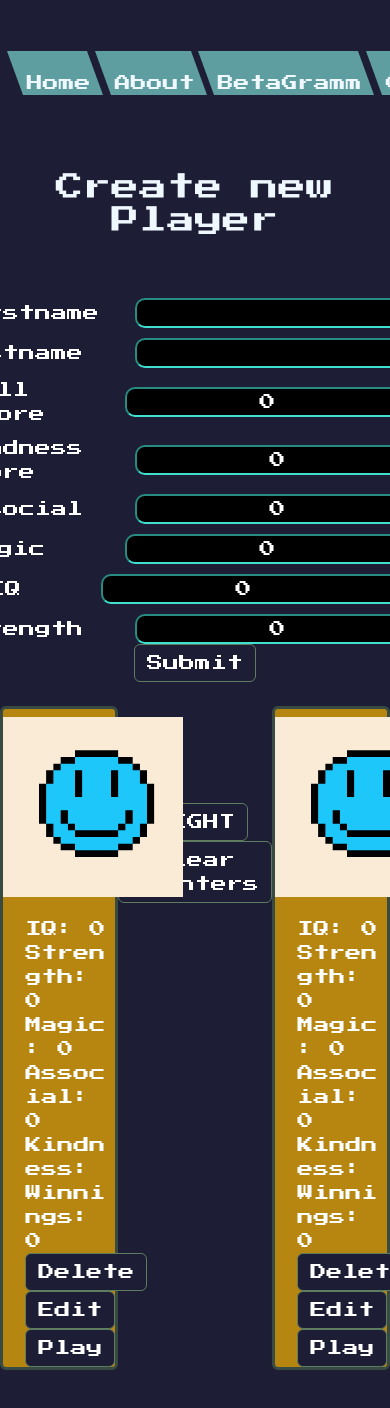
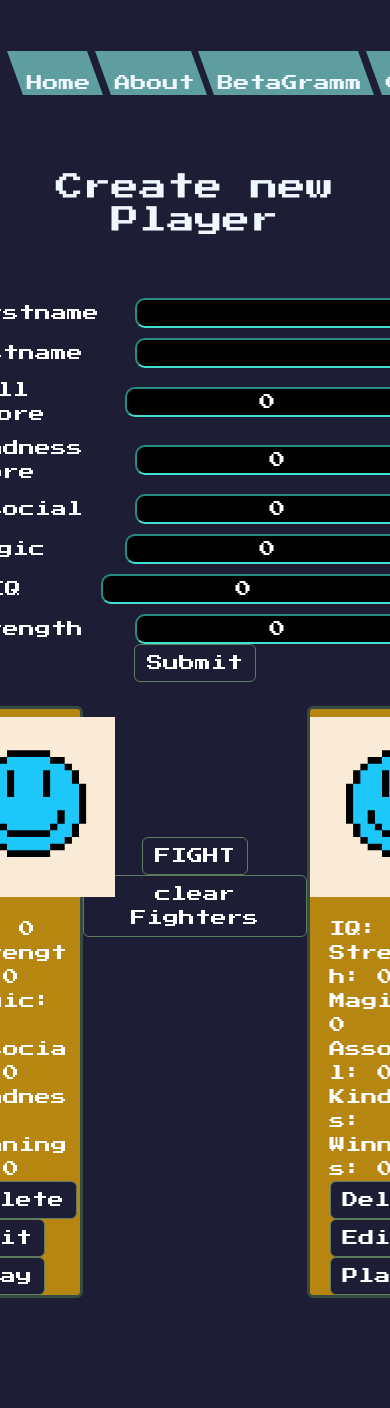
Before and after one commit to roxy22r/BetaGramm2, a Vue app in the folder betaGramm/: page /createGamer in a window 390 px wide. Shown: the top 1408 px of the page. Built offline with nearby package versions, Linux system fonts and the light colour scheme.

Commit message:
Set Cards to center and Responsive

```diff
--- a/betaGramm/src/views/CreateView.vue
+++ b/betaGramm/src/views/CreateView.vue
@@ -279,10 +279,13 @@ export default {
 
 
 .fightersContainer {
+  margin-left:20px ;
+  margin-right: 20px;
   order: 1;
-  width: 100%;
   display: flex;
   padding-bottom: 100px;
+  justify-content: center;
+
 }
 
 .fightOptionBtn {
@@ -331,7 +334,7 @@ align-content: center;
 
 .cardInfo {
   margin-top: 10px;
-  padding-left: 20%;
+  padding-left: 20px;
   order: 2;
   text-align: left;
 }
@@ -350,7 +353,6 @@ align-content: center;
 .cardImg img {
   order: 1;
   margin: 0;
-
   background-color: antiquewhite;
   width: 180px;
   height: 180px;
@@ -364,6 +366,7 @@ align-content: center;
   border-width: 3px;
   background-color: #B68611
 }
+/*From Style */
 
 form {
   order: 1;
--- a/betaGramm/src/views/GameListView.vue
+++ b/betaGramm/src/views/GameListView.vue
@@ -38,7 +38,7 @@
           <div class="col mx-auto">
             <!-- Todo Item 1 -->
             <div v-for="game in games">
-              <div v-if="game.title!='[]'" >
+              <div v-if="game.title!=''" >
               <div class=" row px-3 align-items-center todo-item rounded" :class="game.isDone ? 'Done' : 'NDone'">
                 <div class="col-auto m-1 p-0 d-flex align-items-center">
                   <h2 class="m-0 p-0">
@@ -107,9 +107,11 @@ export default {
         title: this.form.title,
         isDone: false
       }
-      service.addGame(newGame)
+       service.addGame(newGame)
       this.onReset();
+
       this.activate();
+
     },
     onReset(event) {
       event.preventDefault()
@@ -123,11 +125,11 @@ export default {
       this.$router.push({ name: 'editGame', params: { id: game.id, title: game.title, isDone: game.isDone } })
 
     },
-    onDelete(event, gamesId) {
+     onDelete(event, gamesId) {
       event.preventDefault;
       service.deleteGame(gamesId)
 
-      this.games = service.getAllGames();
+      this.games =  service.getAllGames();
     },
     toggleIsDone(event, gamesId) {
       event.preventDefault;
```
